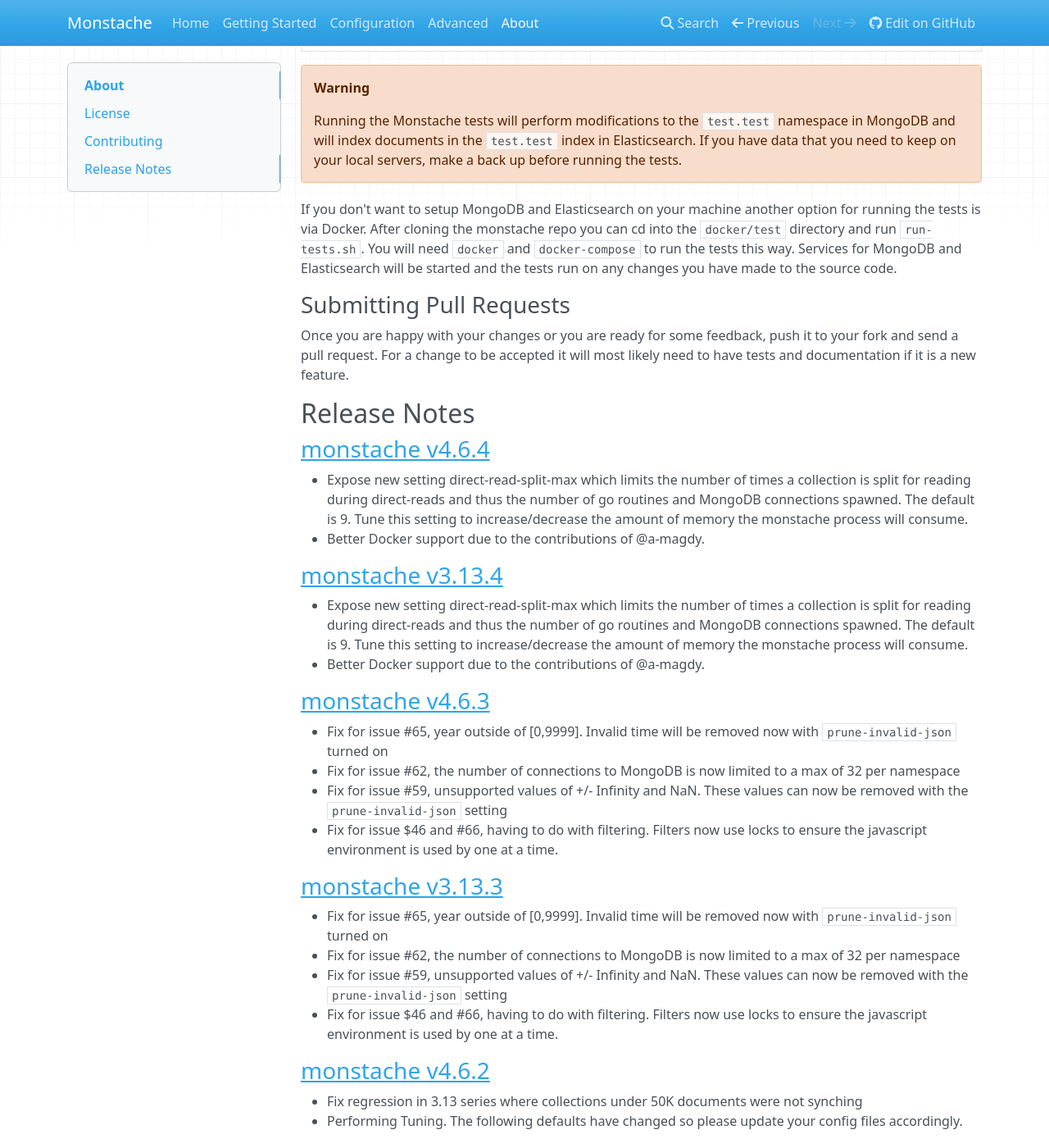
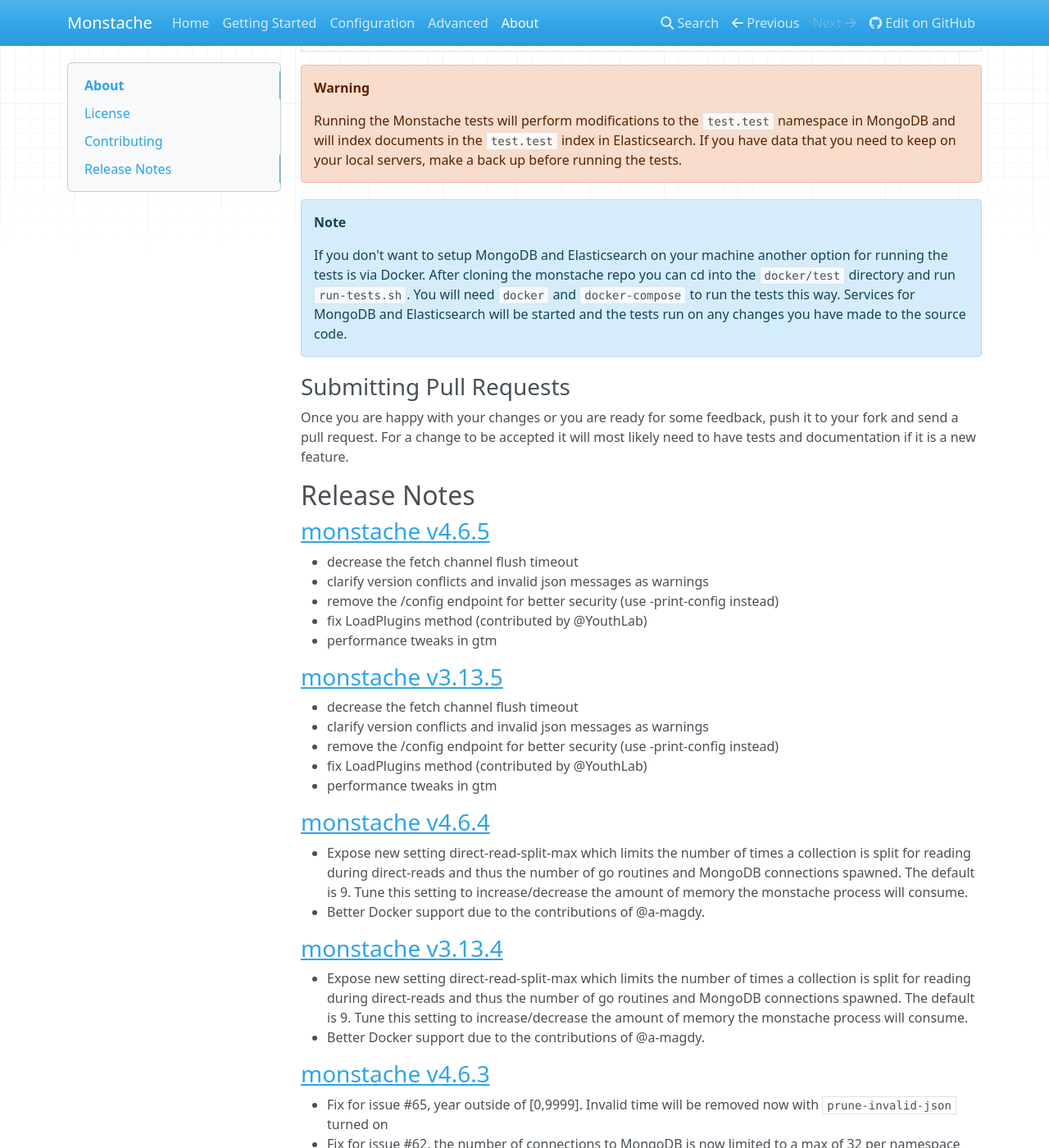
Before and after one commit to rwynn/monstache-site, an MkDocs documentation site: the page built from src/about.md, in a window 1280 px wide and 1400 px high, scrolled down 1320 px. Shown: the whole window at 82% size. Built offline with MkDocs 1.6.1, drawn with Linux system fonts in a browser that asks for light colours; nearby versions of some CDN libraries; old or Windows-style settings are respelled for this version of MkDocs.

Commit message:
update for latest release

```diff
--- a/docs/advanced/index.html
+++ b/docs/advanced/index.html
@@ -987,14 +987,14 @@
 </code></pre>
 
 <p>You can pull and run release images with</p>
-<pre><code>docker run rwynn/monstache:4.6.4 -v
+<pre><code>docker run rwynn/monstache:4.6.5 -v
 
-docker run rwynn/monstache:3.13.4 -v
+docker run rwynn/monstache:3.13.5 -v
 </code></pre>
 
 <p>For example, to run monstache via Docker with a golang plugin that resides at <code>~/plugin/plugin.so</code> on the host you can use a bind mount</p>
 <pre><code>
-docker run --rm --net=host -v ~/plugin:/tmp/plugin rwynn/monstache:4.6.4 -mapper-plugin-path /tmp/plugin/plugin.so
+docker run --rm --net=host -v ~/plugin:/tmp/plugin rwynn/monstache:4.6.5 -mapper-plugin-path /tmp/plugin/plugin.so
 
 </code></pre>
 
--- a/docs/index.html
+++ b/docs/index.html
@@ -139,7 +139,7 @@
 <p>Index the content of GridFS files</p>
 </li>
 <li>
-<p>Support for hard and soft deletes in MongoDB</p>
+<p>Support for propogating hard/soft deletes</p>
 </li>
 <li>
 <p>Support for propogating database and collection drops</p>
@@ -168,7 +168,7 @@
 </ul>
 <p>See <a href="./start/">Getting Started</a> for instructions how to get
 it up and running.</p>
-<p>See the <a href="./about/#release-notes">Release Notes</a> for updates.</p></div>
+<p>See <a href="./about/#release-notes">Release Notes</a> for updates.</p></div>
         </div>
 
         <footer class="col-md-12">
@@ -251,5 +251,5 @@
 
 <!--
 MkDocs version : 0.17.3
-Build Date UTC : 2018-05-16 21:31:05
+Build Date UTC : 2018-05-22 20:26:14
 -->
--- a/docs/start/index.html
+++ b/docs/start/index.html
@@ -115,7 +115,7 @@
 <p>Unzip the download and adjust your PATH variable to include the path to the folder for your platform.</p>
 <p>Let's make sure Monstache is set up as expected. You should see a similar version number in your terminal:</p>
 <pre><code class="sh">monstache -v
-# 4.6.4
+# 4.6.5
 </code></pre>
 
 <p>The version number should start with 3.x if you are using Elasticsearch prior to version 6.</p>
--- a/src/about.md
+++ b/src/about.md
@@ -69,14 +69,16 @@
 
 !!! warning
 
-    Running the Monstache tests will perform modifications to the `test.test` namespace in
-    MongoDB and will index documents in the `test.test` index in Elasticsearch.  If you have
-    data that you need to keep on your local servers, make a back up before running the tests.
+	Running the Monstache tests will perform modifications to the `test.test` namespace in
+	MongoDB and will index documents in the `test.test` index in Elasticsearch.  If you have
+	data that you need to keep on your local servers, make a back up before running the tests.
 
-If you don't want to setup MongoDB and Elasticsearch on your machine another option for running the tests
-is via Docker. After cloning the monstache repo you can cd into the `docker/test` directory and run
-`run-tests.sh`.  You will need `docker` and `docker-compose` to run the tests this way.  Services for
-MongoDB and Elasticsearch will be started and the tests run on any changes you have made to the source code.
+!!! note
+
+	If you don't want to setup MongoDB and Elasticsearch on your machine another option for running the tests
+	is via Docker. After cloning the monstache repo you can cd into the `docker/test` directory and run
+	`run-tests.sh`.  You will need `docker` and `docker-compose` to run the tests this way.  Services for
+	MongoDB and Elasticsearch will be started and the tests run on any changes you have made to the source code.
 
 ### Submitting Pull Requests
 
@@ -85,6 +87,22 @@
 most likely need to have tests and documentation if it is a new feature.
 
 ## Release Notes
+
+### [monstache v4.6.5](https://github.com/rwynn/monstache/releases/tag/v4.6.5)
+
+* decrease the fetch channel flush timeout
+* clarify version conflicts and invalid json messages as warnings
+* remove the /config endpoint for better security (use -print-config instead)
+* fix LoadPlugins method (contributed by @YouthLab)
+* performance tweaks in gtm
+
+### [monstache v3.13.5](https://github.com/rwynn/monstache/releases/tag/v3.13.5)
+
+* decrease the fetch channel flush timeout
+* clarify version conflicts and invalid json messages as warnings
+* remove the /config endpoint for better security (use -print-config instead)
+* fix LoadPlugins method (contributed by @YouthLab)
+* performance tweaks in gtm
 
 ### [monstache v4.6.4](https://github.com/rwynn/monstache/releases/tag/v4.6.4)
 
```
Also changed, not shown: other parts of docs/start/index.html (+0 -2 lines), docs/about/index.html (+19 -0 lines), docs/sitemap.xml (+5 -5 lines), src/advanced.md (+3 -3 lines), src/index.md (+2 -2 lines), src/start.md (+1 -3 lines), docs/search/search_index.json.
